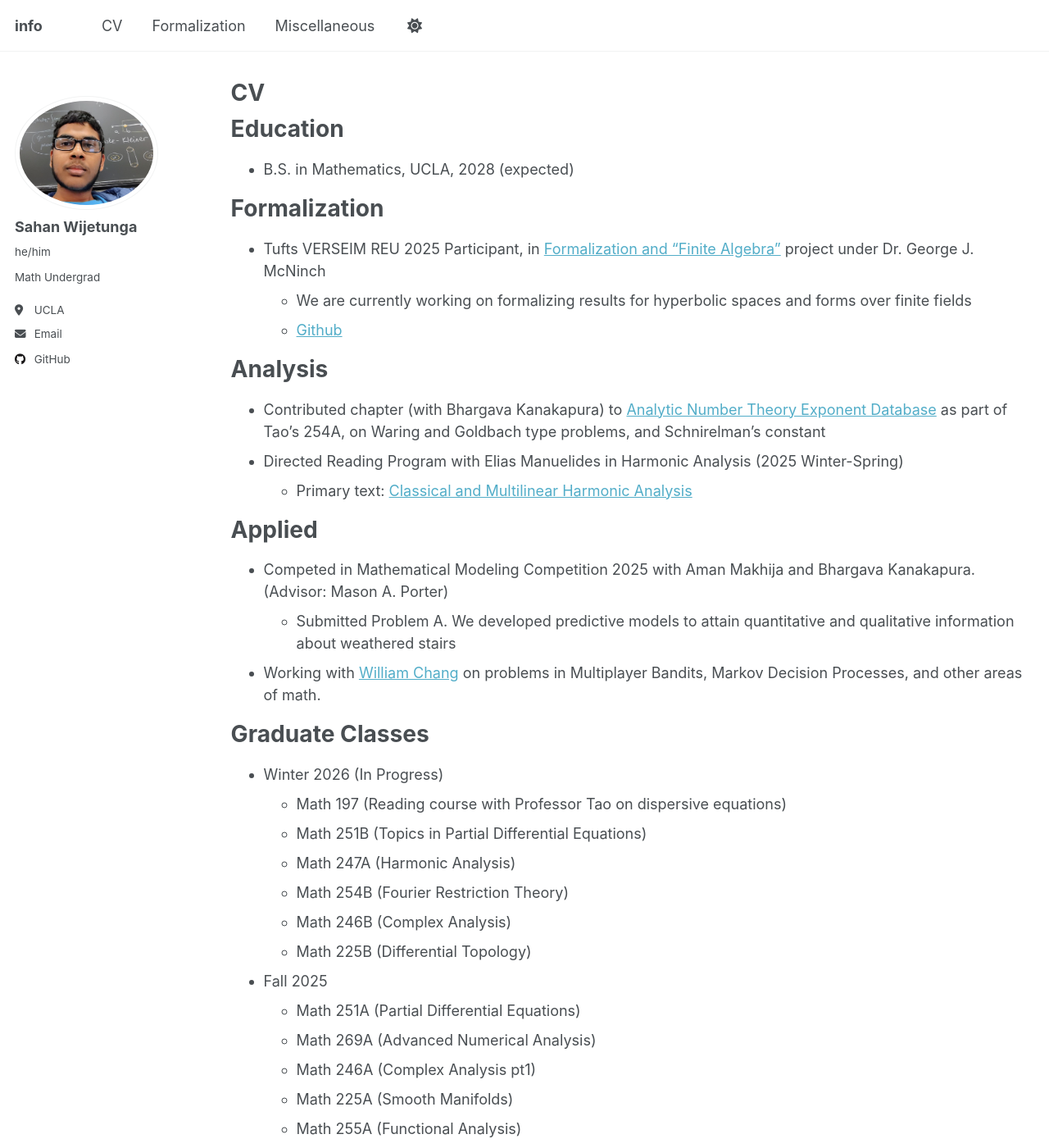
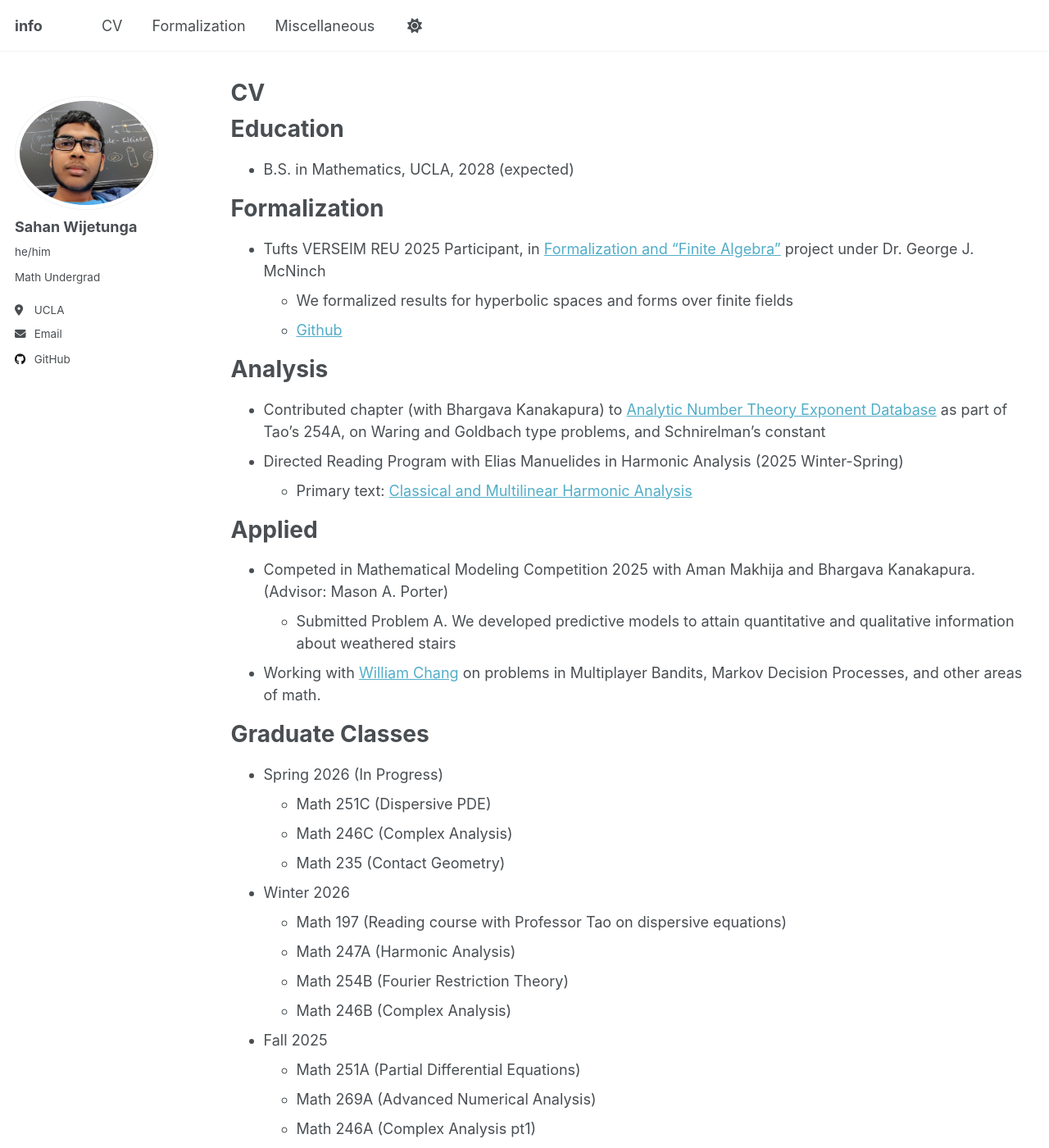
Before and after one commit to sahanwijetunga/sahanwijetunga.github.io, a Jekyll site: the page built from _pages/cv.md, in a window 1280 px wide and 1400 px high. Shown: the whole window at 82% size. Built offline with Jekyll 4.4.1, drawn with Linux system fonts in a browser that asks for light colours; some of the changed text lies outside the part shown.

Commit message:
Revise CV

```diff
--- a/_pages/cv.md
+++ b/_pages/cv.md
@@ -16,7 +16,7 @@ Education
 Formalization
 ======
 * Tufts VERSEIM REU 2025 Participant, in [Formalization and "Finite Algebra"](https://sites.tufts.edu/verseimreu/formalization-and-finite-algebra/) project under Dr. George J. McNinch
-  * We are currently working on formalizing results for hyperbolic spaces and forms over finite fields
+  * We formalized results for hyperbolic spaces and forms over finite fields
   * [Github](https://github.com/gmcninch-tufts/VERSEIM-2025)
 
 Analysis
@@ -33,13 +33,16 @@ Applied
 
 Graduate Classes
 ======
-* Winter 2026 (In Progress)
+* Spring 2026 (In Progress)
+  * Math 251C (Dispersive PDE)
+  * Math 246C (Complex Analysis)
+  * Math 235 (Contact Geometry)
+
+* Winter 2026
   * Math 197 (Reading course with Professor Tao on dispersive equations)
-  * Math 251B (Topics in Partial Differential Equations)
   * Math 247A (Harmonic Analysis)
   * Math 254B (Fourier Restriction Theory)
   * Math 246B (Complex Analysis)
-  * Math 225B (Differential Topology)
 
 * Fall 2025
   * Math 251A (Partial Differential Equations)
```
Also changed, not shown: other parts of _pages/cv.md (+2 -1 lines).
